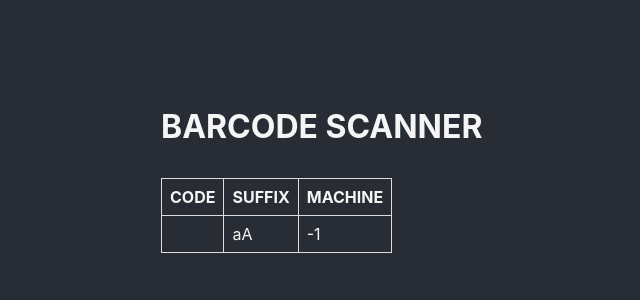
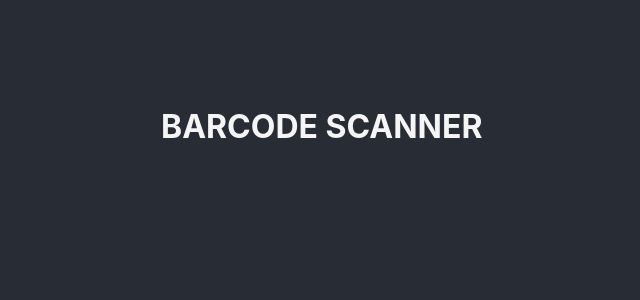
Before and after one commit to Soumya-Dey/barcode-scanner, a React (Create React App) app: page / in a window 1280 px wide. Shown: the top 300 px of the page, without its empty margins (31-671 px from the left). Built offline with nearby package versions, Linux system fonts and the light colour scheme.

Commit message:
Add API call

```diff
--- a/src/App.css
+++ b/src/App.css
@@ -5,57 +5,6 @@
   color: #f5f5f5;
 }
 
-.App-logo {
-  height: 40vmin;
-  pointer-events: none;
-}
-
 .barcode{
   transform: translateY(-100vh);
 }
-
-.codes{
-  width: fit-content;
-  margin-top: 2em;
-}
-
-table {
-  border-collapse: collapse;
-  width: 100%;
-}
-
-td, th {
-  border: 1px solid #dddddd;
-  text-align: left;
-  padding: 8px;
-}
-
-@media (prefers-reduced-motion: no-preference) {
-  .App-logo {
-    animation: App-logo-spin infinite 20s linear;
-  }
-}
-
-.App-header {
-  background-color: #282c34;
-  min-height: 100vh;
-  display: flex;
-  flex-direction: column;
-  align-items: center;
-  justify-content: center;
-  font-size: calc(10px + 2vmin);
-  color: white;
-}
-
-.App-link {
-  color: #61dafb;
-}
-
-@keyframes App-logo-spin {
-  from {
-    transform: rotate(0deg);
-  }
-  to {
-    transform: rotate(360deg);
-  }
-}
--- a/src/App.js
+++ b/src/App.js
@@ -1,45 +1,52 @@
 import { useState } from 'react';
-// import axios from 'axios';
+import EventEmitter from 'events';
+import axios from 'axios';
 
 import './App.css';
 
-function App() {
+let keys = [];
+// instantiatating the EventEmitter
+const eventHandler = new EventEmitter();
+eventHandler.on('keydown', (...args) => {
+  setTimeout(async () => {
+    console.log({ keys });
+
+    const { data } = await axios({
+      url: 'http://139.59.137.146:8000/srv/scan',
+      method: 'patch',
+      headers: {
+        'auth-token':
+          'eyJhbGciOiJIUzI1NiIsInR5cCI6IkpXVCJ9.eyJ1c2VyIjp7ImlkIjoiNjQ3ZjUwYzc2Yzk0YWIxOWRiYjU3NTViIiwiY2xpZW50SWQiOiI2NDdmNTBjNzZjOTRhYjE5ZGJiNTc1NWEiLCJyb2xlIjoiZGlyZWN0b3IifSwiaWF0IjoxNjg2NTU5NjIzLCJleHAiOjE2ODc0MjM2MjN9.mkYxvW-kVXOkhaTVPEmBQpSEvGuRa_8mCH65dXvYw5A',
+      },
+      data: {
+        keys,
+      },
+    });
+    console.log({ data });
+    keys = [];
+  }, 1000);
+});
+
+const App = () => {
   const [barcode, setBarcode] = useState('');
-  const [barcodeScanned, setBarcodeScanned] = useState('');
-  const [codes, setCodes] = useState([]);
-  const [suffix, setSuffix] = useState('aA');
-  const [machine, setMachine] = useState(-1);
 
   const barcodeAutoFocus = () => {
     document.getElementById('barcode').focus();
   };
 
   const onChangeBarcode = (event) => {
-    setBarcode(event.target.value);
+    setBarcode(
+      event.target.value +
+        `${event.target.value.toLowerCase().endsWith('aa') ? ', ' : ''}`
+    );
   };
 
   const onKeyPressBarcode = async (event) => {
-    if (event.key === 'Enter' || event.keyCode === 17 || event.keyCode === 74) {
-      if (event.keyCode === 17 || event.keyCode === 74) event.preventDefault();
+    keys = [...keys, event.key];
 
-      const [code, suffix] = event.target.value
-        ? event.target.value.split('-')
-        : barcodeScanned.split('-');
-      setBarcodeScanned(event.target.value || barcodeScanned);
-      setSuffix(suffix);
+    if (event.keyCode === 17 || event.keyCode === 74) event.preventDefault();
+    if (event.key === 'Enter') eventHandler.emit('keydown');
 
-      let machine = -1;
-      if (suffix === 'aA') machine = event.key === 'Enter' ? 1 : 2;
-      else if (suffix === 'aa') machine = event.key === 'Enter' ? 3 : 4;
-      else if (suffix === 'AA') machine = event.key === 'Enter' ? 5 : 6;
-      else if (suffix === 'Aa') machine = event.key === 'Enter' ? 7 : 8;
-      setMachine(machine);
-
-      setBarcode('');
-      setCodes([...codes, { code, suffix, machine }]);
-
-      // SEND AN API REQUEST
-    }
     console.log({ event });
   };
 
@@ -56,22 +63,9 @@ function App() {
         onBlur={barcodeAutoFocus}
       />
       <h1>BARCODE SCANNER</h1>
-      <table className='codes'>
-        <thead>
-          <tr>
-            <th>CODE</th>
-            <th>SUFFIX</th>
-            <th>MACHINE</th>
-          </tr>
-        </thead>
-        <tr>
-          <td>{barcodeScanned.split('-')[0]}</td>
-          <td>{suffix}</td>
-          <td>{machine}</td>
-        </tr>
-      </table>
+      <p>{barcode}</p>
     </div>
   );
-}
+};
 
 export default App;
```
